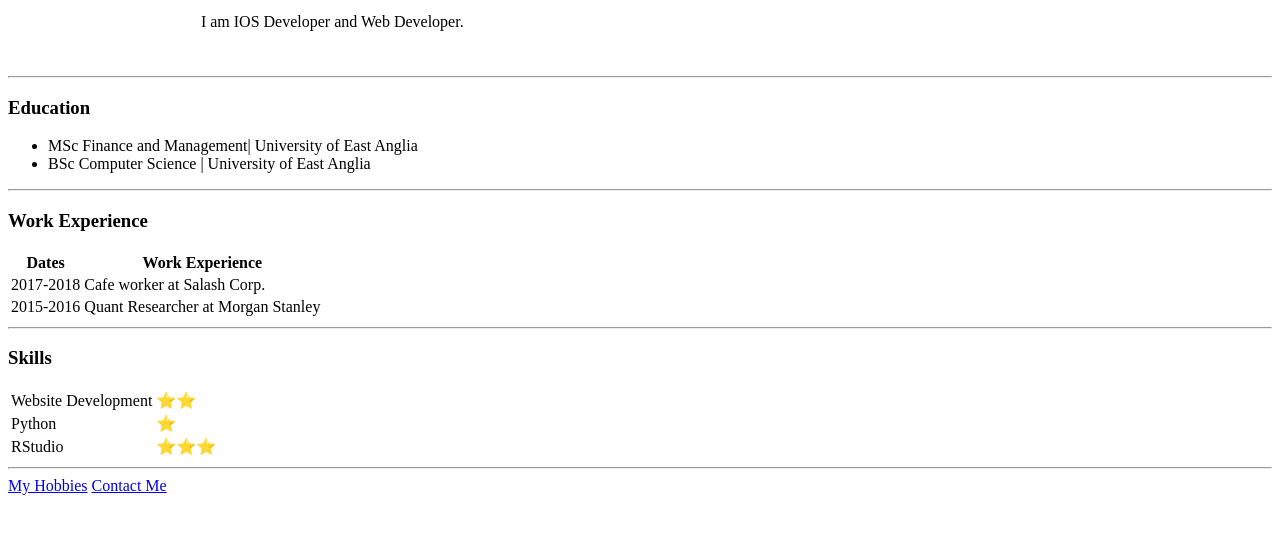
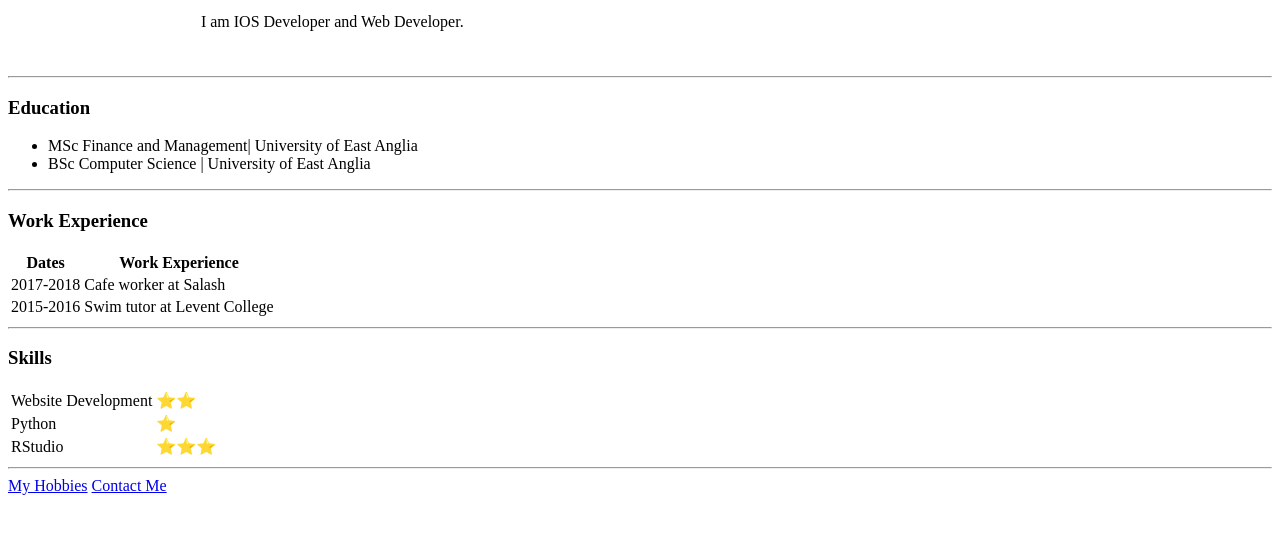
Before and after one commit to ErgunVehbi/cv, a plain HTML site: page index.html in a window 1280 px wide. Shown: the part 130-664 px from the top of the page. Drawn offline with Linux system fonts and the light colour scheme.

Commit message:
fixed small issue

```diff
--- a/index.html
+++ b/index.html
@@ -44,11 +44,11 @@
       <tbody>
         <tr>
           <td>2017-2018</td>
-          <td>Cafe worker at Salash Corp.</td>
+          <td>Cafe worker at Salash</td>
         </tr>
         <tr>
           <td>2015-2016</td>
-          <td>Quant Researcher at Morgan Stanley</td>
+          <td>Swim tutor at Levent College</td>
         </tr>
       </tbody>
       <tfoot></tfoot>
```
